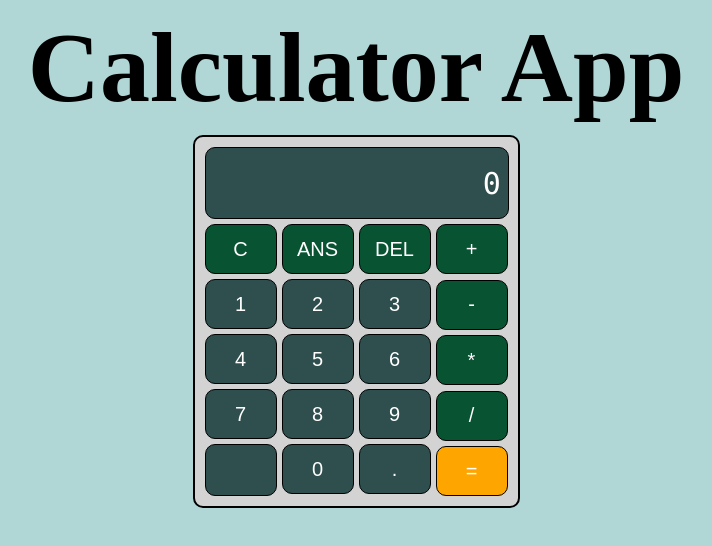
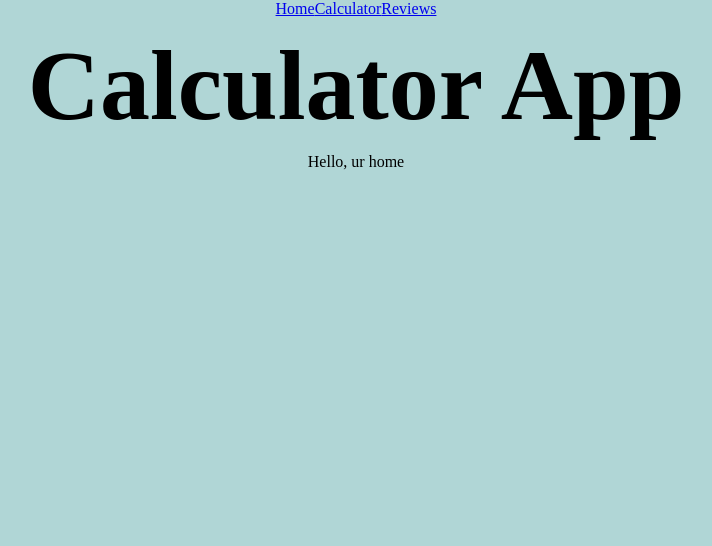
Before and after one commit to aOlsvik/IDATT2105---Fullstack-applikasjonsutvikling, a Vue app in the folder Øving 2/calculator/: page / in a window 1280 px wide. Shown: the top 546 px of the page, without its empty margins (284-996 px from the left). Built offline with nearby package versions, Linux system fonts and the light colour scheme.

Commit message:
Added routing to the app

```diff
--- a/Øving 2/calculator/src/App.vue
+++ b/Øving 2/calculator/src/App.vue
@@ -1,16 +1,19 @@
 <script setup>
-import Calculator from './components/Calculator.vue'
+  import { RouterLink, RouterView } from "vue-router";
+  import Calculator from './components/Calculator.vue'
 </script>
 
 <template>
   <body>
+    <nav>
+      <router-link to="/">Home</router-link>
+      <router-link to="/calculator">Calculator</router-link>
+      <router-link to="/reviews">Reviews</router-link>
+    </nav>
     <header>
     <h1>Calculator App</h1>
-  </header>
-
-  <main>
-    <Calculator />
-  </main>
+    </header>
+    <RouterView />
   </body>
 
 </template>
--- a/Øving 2/calculator/src/main.js
+++ b/Øving 2/calculator/src/main.js
@@ -1,5 +1,8 @@
 import { createApp } from 'vue'
 import App from './App.vue'
 import './assets/main.css'
+import router from './router'
 
-createApp(App).mount('#app')
+const app = createApp(App)
+app.use(router)
+app.mount("#app");
--- /dev/null
+++ b/Øving 2/calculator/src/router/index.js
@@ -0,0 +1,27 @@
+import { createRouter, createWebHistory } from 'vue-router'
+import CalculatorView from '../views/CalculatorView.vue'
+import HomeView from '../views/HomeView.vue'
+import ReviewView from '../views/ReviewView.vue'
+
+
+const router = createRouter({
+    history: createWebHistory(import.meta.env.BASE_URL),
+    routes: [
+    {
+        path: '/',
+        name: 'home',
+        component: HomeView
+    },
+    {
+        path: '/calculator',
+        name: 'calculator',
+        component: CalculatorView
+    },
+    {
+        path: '/reviews',
+        name: 'reviews',
+        component: ReviewView
+    }
+    ]})
+
+export default router
--- /dev/null
+++ b/Øving 2/calculator/src/views/CalculatorView.vue
@@ -0,0 +1,6 @@
+<script setup>
+    import Calculator from '../components/Calculator.vue'
+</script>
+<template>
+    <Calculator />
+</template>
--- /dev/null
+++ b/Øving 2/calculator/src/views/HomeView.vue
@@ -0,0 +1,7 @@
+<script setup>
+</script>
+<template>
+    <div>
+        Hello, ur home
+    </div>
+</template>
--- /dev/null
+++ b/Øving 2/calculator/src/views/ReviewView.vue
@@ -0,0 +1,5 @@
+<template>
+    <div>
+        Here is reviews
+    </div>
+</template>
--- /dev/null
+++ b/Øving 2/package.json
@@ -0,0 +1,5 @@
+{
+  "dependencies": {
+    "vue-router": "^4.1.6"
+  }
+}
```
Also changed, not shown: 1 other file (tests, documents, lock files or other folders).
